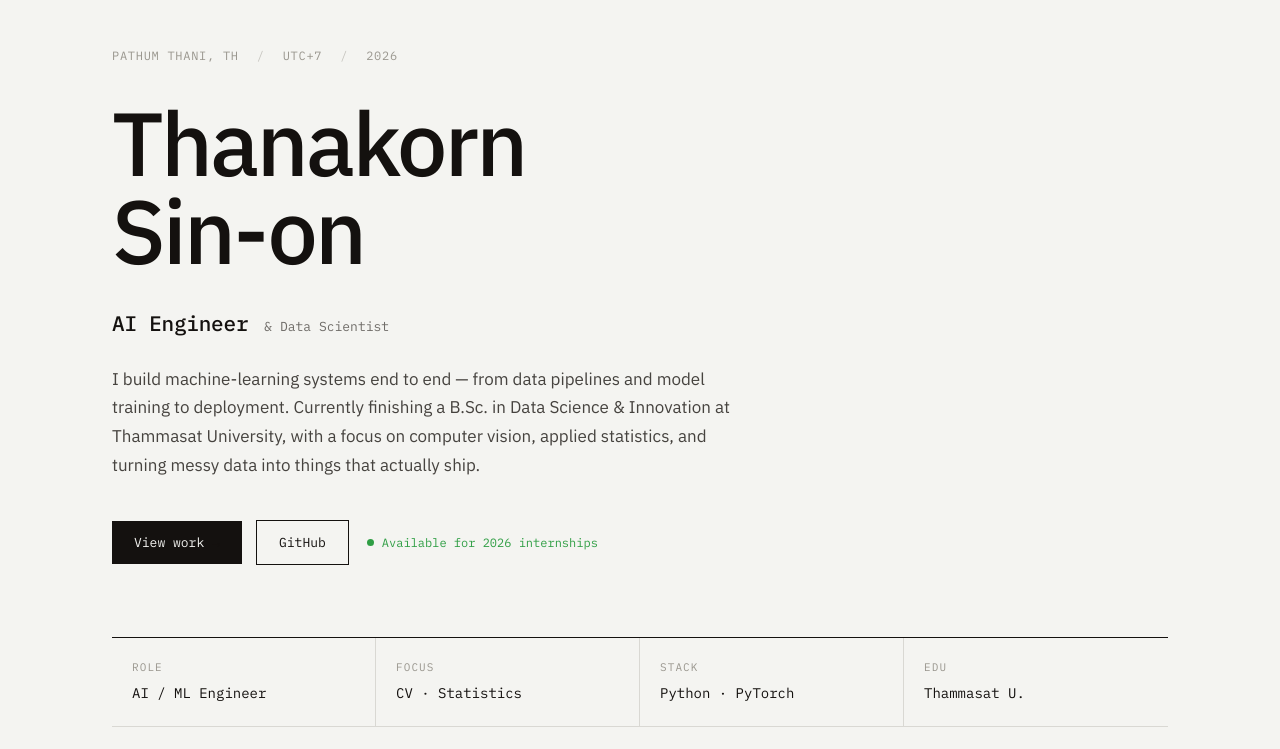
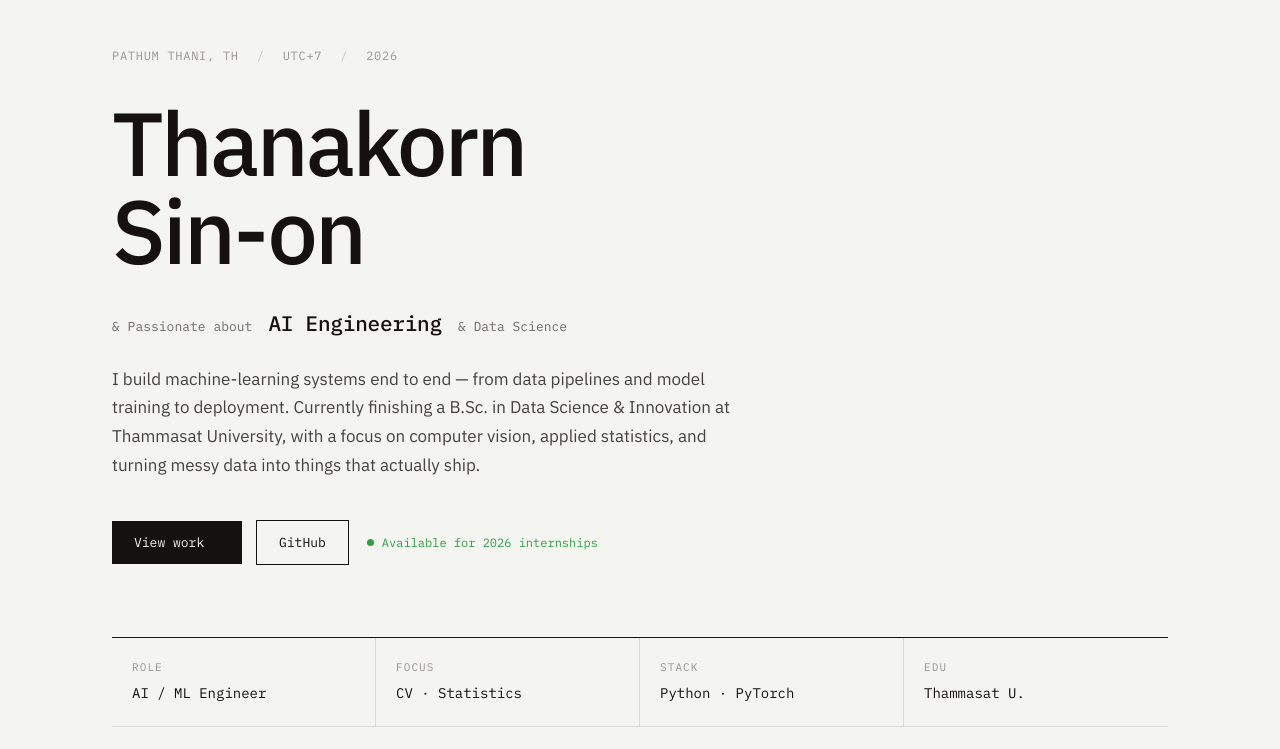
Before and after one commit to correleotion/correleotion.com, an Astro site: page / in a window 1280 px wide. Shown: the part 51-800 px from the top of the page. Built offline with nearby package versions, Linux system fonts and the light colour scheme; Astro itself is replaced by a stand-in of ours.

Commit message:
fix: update role descriptions for clarity and emphasis

```diff
--- a/src/components/Hero.astro
+++ b/src/components/Hero.astro
@@ -12,8 +12,9 @@
   </h1>
 
   <div class="hero__role-line">
-    <span class="hero__role">AI Engineer</span>
-    <span class="hero__role-sub">&amp; Data Scientist</span>
+    <span class="hero__role-sub">&amp; Passionate about</span>
+    <span class="hero__role">AI Engineering</span>
+    <span class="hero__role-sub">&amp; Data Science</span>
   </div>
 
   <p class="hero__tagline">
```
